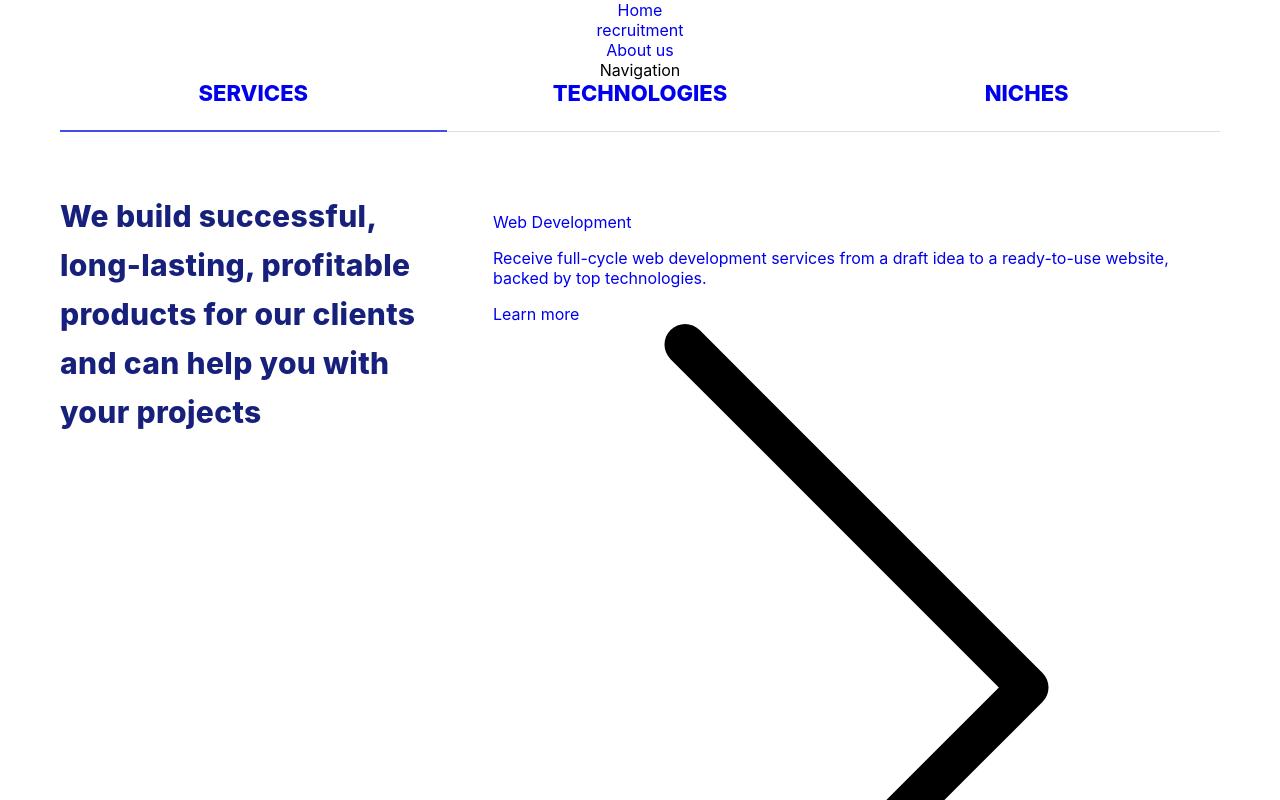
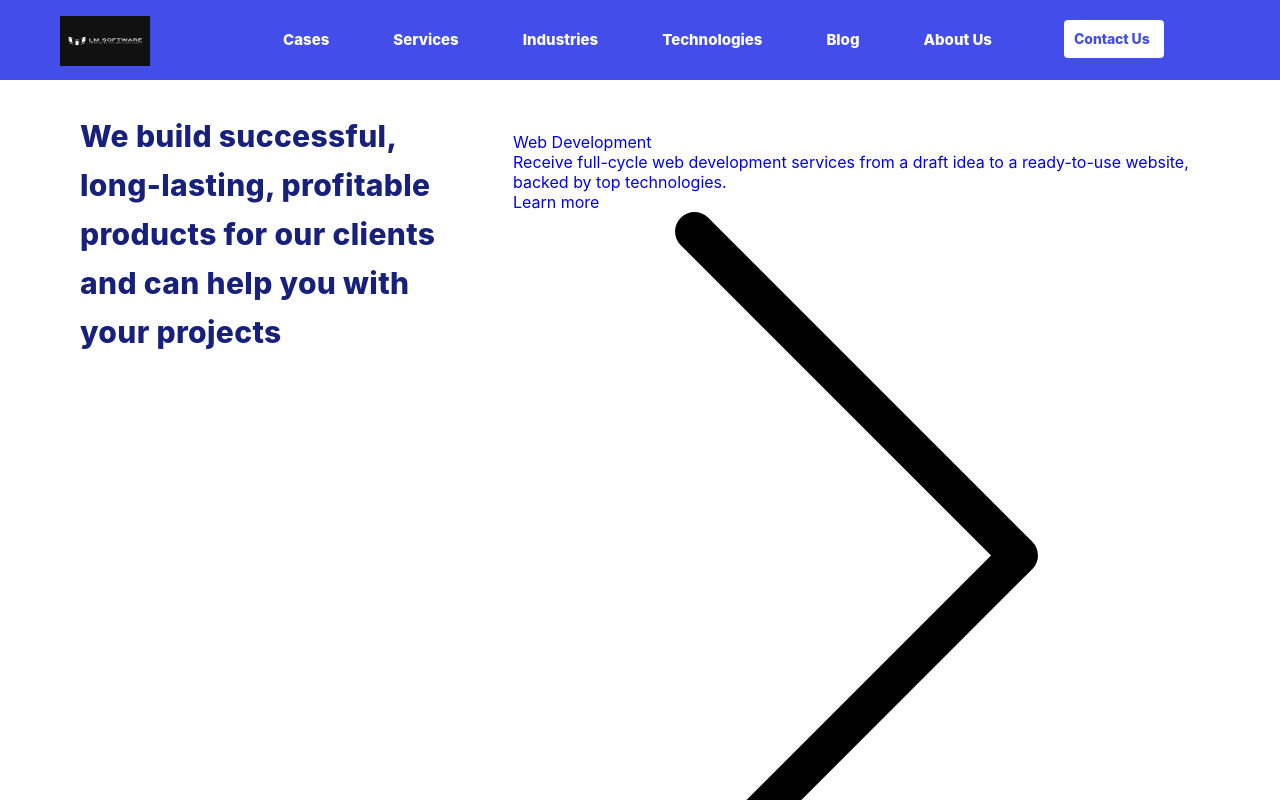
Before and after one commit to Namnguyen123A/lmsoft-web, a React (Create React App) app: page /home in a window 1280 px wide. Shown: the top 800 px of the page. Built offline with nearby package versions, Linux system fonts and the light colour scheme.

Commit message:
initial commit

```diff
--- a/package.json
+++ b/package.json
@@ -11,11 +11,13 @@
     "@types/node": "^17.0.45",
     "@types/react": "^18.0.17",
     "@types/react-dom": "^18.0.6",
+    "node-sass": "^7.0.1",
     "react": "^18.2.0",
     "react-dom": "^18.2.0",
     "react-redux": "^8.0.2",
     "react-router-dom": "^5.3.0",
     "react-scripts": "5.0.1",
+    "scss": "^0.2.4",
     "typescript": "^4.7.4",
     "web-vitals": "^2.1.4"
   },
--- a/src/App.tsx
+++ b/src/App.tsx
@@ -17,14 +17,12 @@ function App() {
         <nav>
           <ul>
             <li>
-              <Link to="/home">Home</Link>
+              <Link to="/home"></Link>
             </li>
             <li>
-              <Link to="/recruitment">recruitment</Link>
+              <Link to="/recruitment"></Link>
             </li>
-            <li>
-              <Link to="/about-us">About us</Link>
-            </li>
+
           </ul>
         </nav>
           <Switch>
--- a/src/components/Footer/index.tsx
+++ b/src/components/Footer/index.tsx
@@ -1,11 +1,90 @@
 import * as React from 'react';
-
+import "./main.scss";
 export interface IFooterProps {
 }
 
 export default function Footer (props: IFooterProps) {
   return (
-    <div>
-    </div>
+    <footer className="footer">
+      <div className="container">
+        <div className="footer-top">
+          <div className="left">
+            <div className="footer-columns">
+              <div className="column">
+                <ul>
+                  <div className="column-top">Company</div>
+
+                  <li className="footer-item">
+                    <a href="">Home</a>
+                  </li>
+
+                  <li className="footer-item">
+                    <a href="">Cases</a>
+                  </li>
+
+                  <li className="footer-item">
+                    <a href="">About Us</a>
+                  </li>
+
+                  <li className="footer-item">
+                    <a href="">Blog</a>
+                  </li>
+
+                  <li className="footer-item">
+                    <a href="">Sitemap</a>
+                  </li>
+
+                </ul>
+              </div>
+
+              <div className="column">
+                <ul>
+                  <div className="column-top">Services</div>
+                  <li className="footer-item"><a href="">Mobile App</a></li>
+                  <li className="footer-item"><a href="">Web Design</a></li>
+                  <li className="footer-item"><a href="">UX/UI Design</a></li>
+                  <li className="footer-item"><a href="">Software Testing</a></li>
+                </ul>
+              </div>
+
+              <div className="column">
+                <ul>
+                  <div className="column-top">TECHNOLOGIES</div>
+                  <li className="footer-item"><a href="">React.js</a></li>
+                  <li className="footer-item"><a href="">Python</a></li>
+                  <li className="footer-item"><a href="">PHP Laravel</a></li>
+                  <li className="footer-item"><a href="">Node.js</a></li>
+                  <li className="footer-item"><a href="">ASP.NET</a></li>
+                  <li className="footer-item"><a href="">Flutter</a></li>
+                  <li className="footer-item"><a href="">Vue.js</a></li>
+                </ul>
+              </div>
+            </div>
+          </div>
+
+          <div className="right">
+            <div className="contacts">
+              <address>
+                <p>1295 Tadsworth Terrace #5330, Lake Mary, FL 32746, United States</p>
+                <p>Kaupmehe tn 7-120, 10114, Kesklinna linnaosa, Harju maakond, Tallinn, Estonia</p>
+              </address>
+
+              <div className="contact-email">
+                <a href="">biz@riseapps.biz</a>
+              </div>
+            </div>
+          </div>
+        </div>
+
+        <div className="footer-bottom">
+          <div className="bottom-left"></div>
+          <div className="bottom-right">
+            <p className="copy">2022 © Riseapps. All rights reserved.</p>
+            <p><a href="" className="privacy-link" target="_self">Privacy Policy</a></p>
+          </div>
+        </div>
+
+      </div>
+    </footer>
   );
 }
--- /dev/null
+++ b/src/components/Footer/main.scss
@@ -0,0 +1,139 @@
+.footer {
+    font-size: 18px;
+    padding-top: 78px;
+    padding: 62px 0 15px;
+    background-color: #3547f5;
+    color: #fff;
+    text-align: center;
+    .container{
+        max-width: 1200px;
+        margin: 0 auto;
+        position: relative;
+        padding-left: 20px;
+        padding-right: 20px;
+        .footer-top {
+            display: flex;
+            align-items: flex-start;
+            // padding-bottom: 10px;
+            .left {
+                width: 70%;
+                .footer-columns{
+                    display: flex;
+                    align-items: flex-start;
+                    -webkit-box-align: start;
+                }
+            }
+        }
+    }
+}
+
+
+.column {
+    //width: 33.33%;
+    width: 230px;
+    padding-right: 70px;
+    li {
+        //list-style: none;
+        margin-bottom: 18px;
+        a {
+            text-decoration: none;
+            color: #fff;
+            transition: opacity .3s;
+            outline: none;
+        }
+    }
+}
+
+ul {
+    margin-bottom: 27px;
+    padding: 0;
+    .column-top{
+        margin-bottom: 18px;
+        font-family: "Avenir", "Nunito", sans-serif;
+        font-weight: 800;
+        text-transform: uppercase;
+        color: rgba(255, 255, 255, 0.6);
+        font-size: 16px;
+        line-height: 1,25;
+        text-align: start;
+        list-style: none;
+
+    }
+
+    .footer-item {
+        text-align: left;
+        list-style: none;
+    }
+}
+
+
+.sub-menu {
+    margin: 10px 0 0;
+    padding: 0;
+    display: block;
+}
+
+.menu-item {
+    position: relative;
+    padding-left: 12px;
+    text-align: left;
+    margin: 10px 0 0;
+    list-style: inside;
+}
+/////
+.right {
+    width: 30%;
+    padding-left: 20px;
+    text-align: right;
+    display: flex;
+    flex-wrap: wrap;
+    flex-direction: column-reverse;
+}
+
+.contacts {
+    padding-bottom:35px;
+}
+
+address {
+    font-size: 18px;
+    margin: 0 0 37px;
+    letter-spacing: -0.09px;
+    font-size: normal;
+    p {
+        margin-bottom: 30px;
+        display: block;
+    }
+}
+
+p {
+    margin: 0;
+}
+
+.contact-email {
+    font-size: 18px;
+    a {
+        transition: opacity .3s;
+        text-decoration: none;
+        color: #fff;
+    }
+}
+
+//////
+.footer-bottom {
+    display: flex;
+    border-top: 1px solid rgba(255, 255, 255, 0.15);
+    align-items: center;
+    justify-content:space-between;
+    padding-top: 14px;
+}
+
+.bottom-right {
+    text-align: right;
+    p {
+        font-size: 14px;
+        a {
+            color: rgba(255, 255, 255, 0.6);
+            font-size: 12px;
+        }
+    }
+}
--- a/src/components/Navigation/index.tsx
+++ b/src/components/Navigation/index.tsx
@@ -1,12 +1,47 @@
 import * as React from 'react';
 
+import './style.scss'
+import logo from'../../assets/LM Software-04.jpg'
 export interface INavigationProps {
 }
 
 export default function Navigation (props: INavigationProps) {
   return (
-    <div>
-      Navigation
-    </div>
+    <header className="header transparent home" style={{backgroundColor: "transparent ; right: 0px"}}>
+      <div className="container">
+        <strong className="logo">
+          <a href="">
+            <img src={logo}></img>
+          </a>
+        </strong>
+        <ul className="add-menu">
+          <li className="nav-item">
+            <a href="">Cases</a>
+          </li>
+
+          <li className="nav-item">
+            <a href="">Services</a>
+          </li>
+
+          <li className="nav-item">
+            <a href="">Industries</a>
+          </li>
+
+          <li className="nav-item">
+            <a href="">Technologies</a>
+          </li>
+
+          <li className="nav-item">
+            <a href="">Blog</a>
+          </li>
+
+          <li className="nav-item">
+            <a href="">About Us</a>
+          </li>
+
+        </ul>
+        <a href="" className="button-btn">Contact Us</a>
+      </div>
+    </header>
   );
 }
--- /dev/null
+++ b/src/components/Navigation/style.scss
@@ -0,0 +1,90 @@
+* {
+    box-sizing: border-box;
+}
+
+
+.header {
+    background-color: #434eea;
+    left: 0;
+    top: 0;
+    width: 100%;
+    z-index: 50;
+    position: fixed;
+    text-align: left;
+    height: 80px;
+
+
+    .container {
+    max-width: 1200px;
+    margin: 0 auto;
+    position: relative;
+    padding-left: 20px;
+    padding-right: 20px;
+
+    .logo {
+    position: absolute;
+    left: 20px;
+    top: 0;
+    margin-top: 16px;
+    z-index: 20;
+    transition: transform .7s ease-out, margin-top .2s, width .2s, height .2s, -webkit-transform .7s ease-out;
+
+    img {
+        transition: opacity .3s, visibility .3s;
+        width: 90px;
+        height: 50px;
+            }
+        }
+    }
+}
+
+
+.add-menu {
+    font-size: 15px;
+    font-weight: 800;
+    margin: 0;
+    display: block;
+    overflow: hidden;
+    text-align: center;
+    padding: 30px 175px 0 170px;
+
+    .nav-item {
+        display: inline-flex;
+        list-style: none;
+        display: inline-block;
+        vertical-align: top;
+        padding: 0 32px 28px;
+
+        li {
+            display: inline-block;
+            vertical-align: top;
+            padding: 0 32px 28px;
+        }
+        a {
+            text-decoration: none;
+            color: #fff;
+            font-weight: 800;
+            font-size:15px;
+        }
+    }
+}
+
+
+.button-btn {
+    text-decoration: none;
+    display: block;
+    position: absolute;
+    right: 76px;
+    top: 20px;
+    padding: 10px;
+    height: 38px;
+    font-size: 14px;
+    min-width: 100px;
+    border-radius: 4px;
+    background-color: #fff;
+    font-weight: 800;
+    letter-spacing: -0.1px;
+    color: #434eea;
+    box-shadow: none;
+
+}
```
Also changed, not shown: src/assets/LM Software-04.jpg (added), 1 other file (tests, documents, lock files or other folders).
